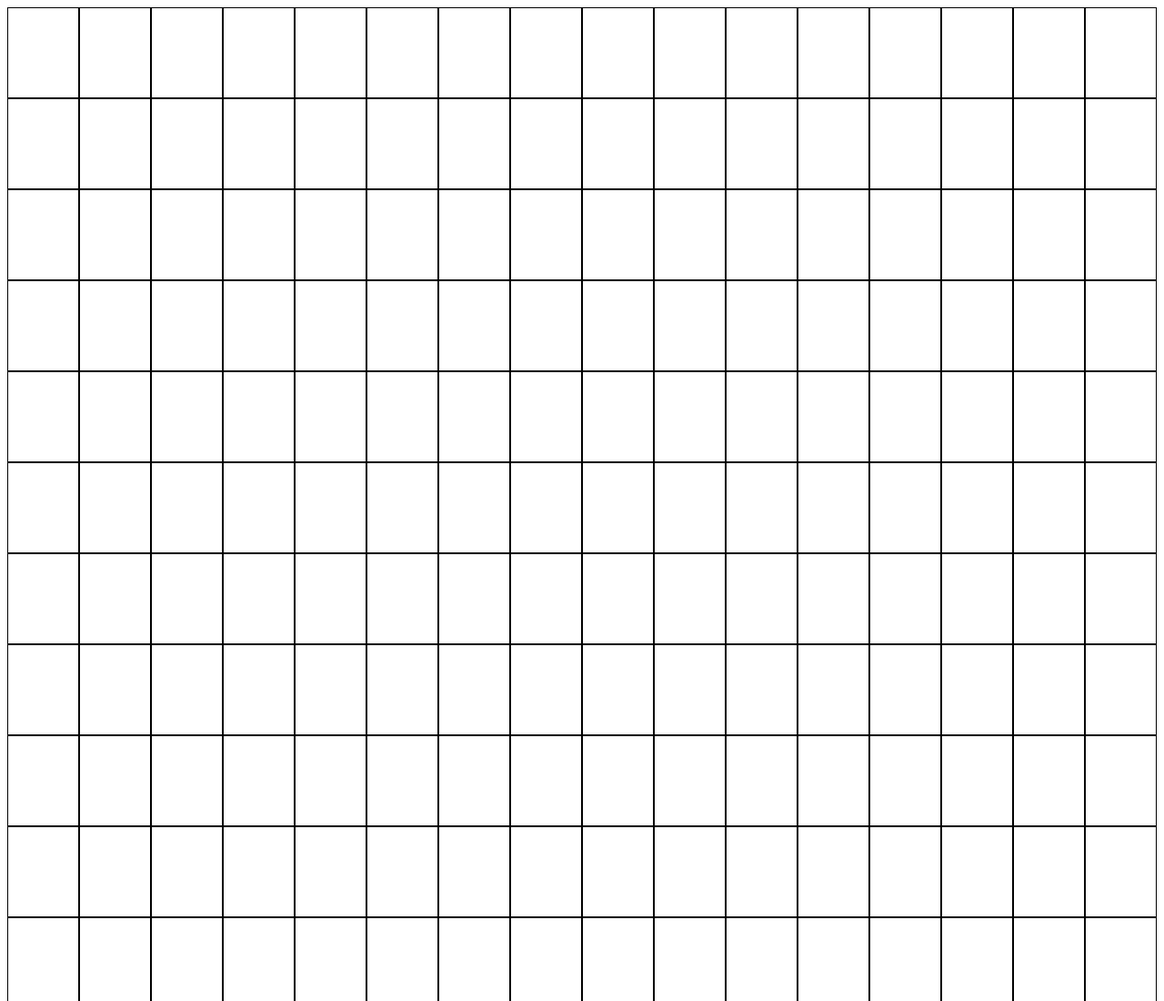
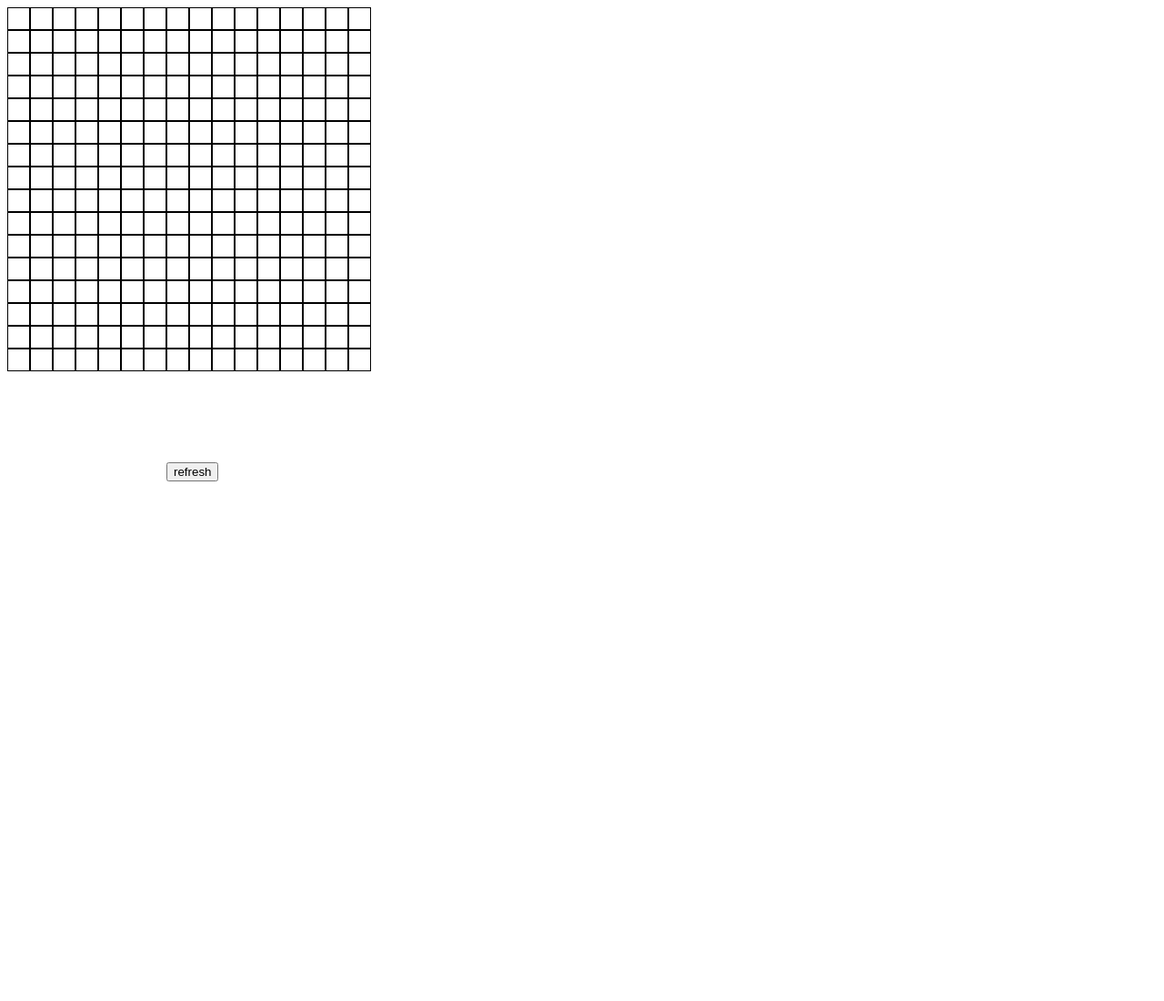
Before and after one commit to jackywong1/etch-a-sketch, a plain HTML site: page index.html in a window 1280 px wide. Shown: the top 1100 px of the page at 91% size. After the commit the page ends 800 px from the top, so only its background shows below. Drawn offline with Linux system fonts and the light colour scheme.

Commit message:
added a button that refreshes the state of the grid

```diff
--- a/functions.js
+++ b/functions.js
@@ -1,7 +1,11 @@
 const numOfGrids = 256;
 
+
+// creates 16 x 16 grid
 let divElement = document.createElement('div');
 divElement.classList.add('container');
+let divElementTwo = document.createElement('div');
+divElementTwo.classList.add('button-container');
 
 for (let i = 0; i < numOfGrids; i++) {
     let gridElement = document.createElement('div');
@@ -10,3 +14,29 @@ for (let i = 0; i < numOfGrids; i++) {
 }
 
 document.body.appendChild(divElement);
+
+const gridSquares = document.querySelectorAll('.gridSquare');
+// console.log(gridSquares)
+gridSquares.forEach((gridSquare) => {
+    gridSquare.addEventListener('mouseover', e => {
+        e.target.classList.add('active');
+    })
+})
+
+
+// creates refresh button to reset state of grids
+let refreshButtonElement = document.createElement('button');
+refreshButtonElement.classList.add('refresh-button');
+refreshButtonElement.textContent = 'refresh';
+divElementTwo.appendChild(refreshButtonElement);
+
+document.body.appendChild(divElementTwo);
+
+const allGrids = document.querySelectorAll('.gridSquare');
+const refreshButton = document.querySelector('.refresh-button');
+
+refreshButton.addEventListener('click', refreshStateOfGrids);
+
+function refreshStateOfGrids () {
+    allGrids.forEach((grid) => grid.classList.remove('active'));
+}
--- a/style/style.css
+++ b/style/style.css
@@ -1,7 +1,7 @@
 .container {
     display: grid;
-    grid-template-columns: repeat(16, 1fr);
-    grid-template-rows: repeat(16,minmax(100px, auto));
+    grid-template-columns: repeat(16, 25px);
+    grid-template-rows: repeat(16,minmax(25px, auto));
 }
 
 .gridSquare {
@@ -9,3 +9,12 @@
     border-style: solid;
     border-width: 1px;
 }
+
+.gridSquare.active {
+    background-color: #add8e6;
+}
+
+.refresh-button {
+    margin-top: 100px;
+    margin-left: 175px;
+}
```
Also changed, not shown: index.html (+1 -0 lines).
